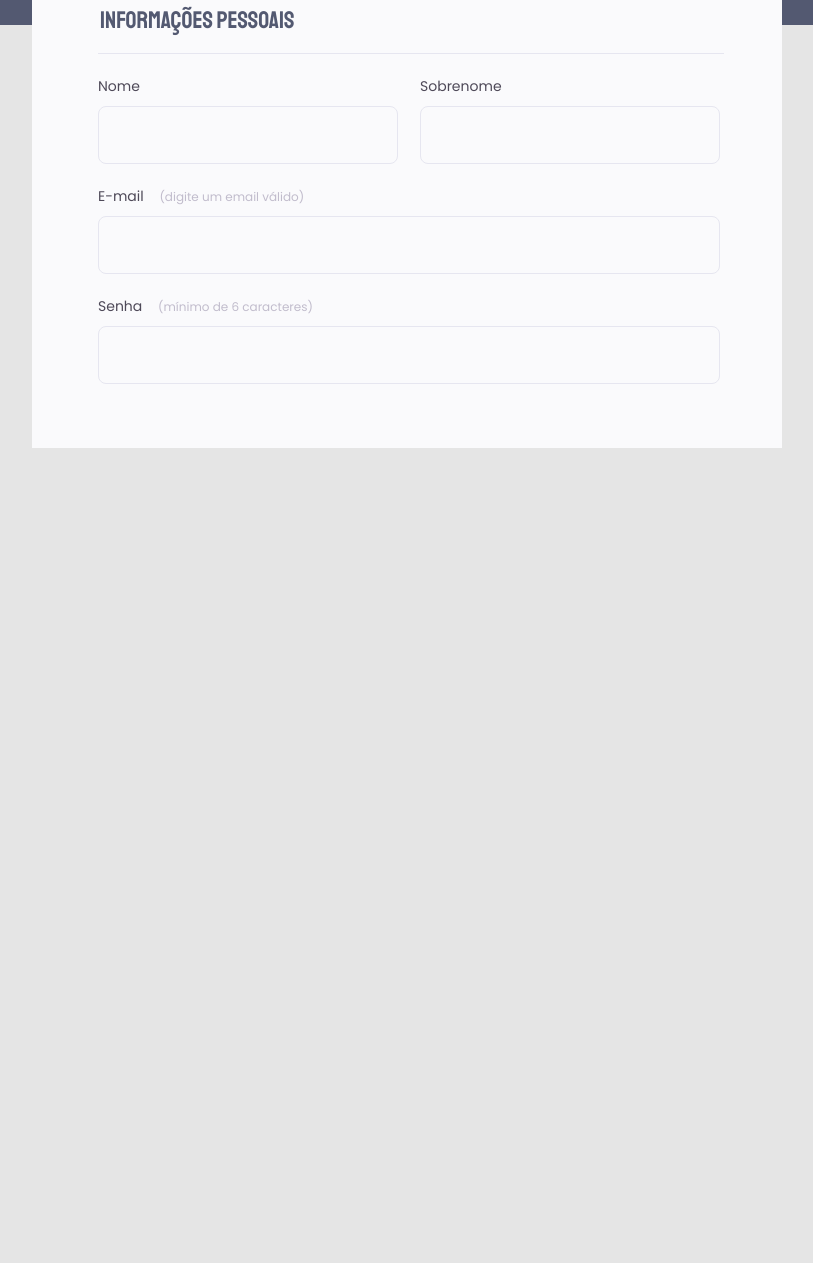
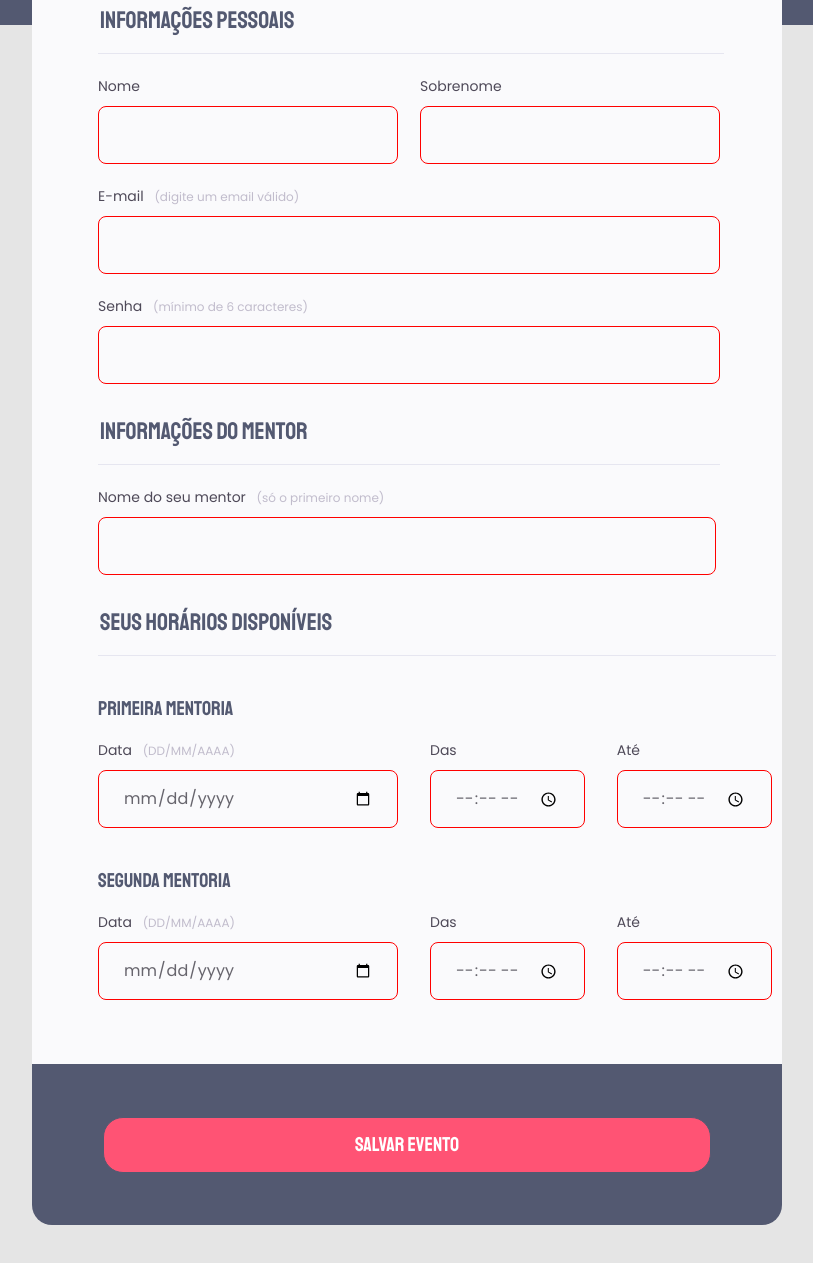
Before and after one commit to Patonildos/Stage-03---Formul-rio-intermedi-rio, a plain HTML site: page index.html in a window 1280 px wide. Shown: the part 411-1674 px from the top of the page, without its empty margins (233-1046 px from the left). Before the commit the page ends 867 px from the top, so only its background shows below. Drawn offline with Linux system fonts and the light colour scheme.

Commit message:
finished

```diff
--- a/index.html
+++ b/index.html
@@ -19,37 +19,87 @@
             <P>Preencha o formulário abaixo para agendar a sua mentoria</P>
         </header>
 
-       <form class="my-form">
+       <form id="my-form">
             <fieldset>
                 <div class="fieldset-wrapper">
                     <legend>Informações pessoais</legend>
-
                     <div class="name">
                         <div class="input-wrapper">
                             <label for="name">Nome</label>
                             <input type="text" id="name" required>
                         </div>
-
                         <div class="input-wrapper">
                             <label for="last-name">Sobrenome</label>
                             <input type="text" id="last-name" required>
                         </div>
                     </div>
+                    <div class="input-wrapper">
+                        <label for="email">E-mail <span>(digite um email válido)</span></label>
+                        <input type="email" id="email" required>
+                    </div>
+                    <div class="input-wrapper">
+                        <label for="password">Senha <span>(mínimo de 6 caracteres)</span></label>
+                        <input type="password" id="password" required minlength="6">
+                    </div>
+                </div>
+            </fieldset>
 
+            <fieldset>
+                <div class="fieldset-wrapper">
+                    <legend>Informações do mentor</legend>
                         <div class="input-wrapper">
-                            <label for="email">E-mail <span>(digite um email válido)</span></label>
-                            <input type="email" id="email" required>
+                            <label for="mentor-name">Nome do seu mentor <span>(só o primeiro nome)</span></label>
+                            <input type="text" id="mentor-name" required>
+                        </div>
+                </div>
+            </fieldset>
+
+            <fieldset>
+                <div class="fieldset-wrapper">
+                    <legend>Seus horários disponíveis</legend>
+
+                    <h2>Primeira mentoria</h2>
+                    <div class="col-3">
+                        <div class="input-wrapper">
+                            <label for="date">Data <span>(DD/MM/AAAA)</span></label>
+                            <input type="date" id="date" required>
                         </div>
 
                         <div class="input-wrapper">
-                            <label for="password">Senha <span>(mínimo de 6 caracteres)</span></label>
-                            <input type="password" id="password" required minlength="6">
+                            <label for="begin">Das</label>
+                            <input type="time" id="begin" required>
                         </div>
 
+                        <div class="input-wrapper">
+                            <label for="end">Até</label>
+                            <input type="time" id="end" required>
+                        </div>
+                    </div>
+
+                    <h2>Segunda mentoria</h2>
+                    <div class="col-3">
+                        <div class="input-wrapper">
+                            <label for="date">Data <span>(DD/MM/AAAA)</span></label>
+                            <input type="date" id="date" required>
+                        </div>
+
+                        <div class="input-wrapper">
+                            <label for="begin">Das</label>
+                            <input type="time" id="begin" required>
+                        </div>
+
+                        <div class="input-wrapper">
+                            <label for="end">Até</label>
+                            <input type="time" id="end" required>
+                        </div>
+                    </div>
                 </div>
             </fieldset>
-       </div>
+        </form>
+
+            <footer>
+                <button class=button form="my-form"> Salvar evento </button>
+            </footer>
     </div>
-
 </body>
 </html>
--- a/style.css
+++ b/style.css
@@ -19,7 +19,7 @@ body, input, select, textarea {
 }
 
 header h1 {
-    font-family: 'Staatliches';
+    font-family: 'Staatliches', sans-serif;
     font-weight: 400;
     font-size: 48px;
     line-height: 60px;
@@ -49,7 +49,7 @@ form {
     display: flex;
     flex-direction: column;
     gap: 30px;
-    border-radius: 8px 8px 0 0;
+    border-radius: 20px 20px 0 0;
     margin-top: 58px;
     background: #FAFAFC;
     min-height: 300px;
@@ -85,7 +85,7 @@ fieldset legend {
     gap: 22px;
 }
 
-.name .input-wrapper {
+.name >:nth-child(n){
     width: 300px;
 }
 
@@ -102,7 +102,7 @@ fieldset legend {
 }
 
 .input-wrapper label span {
-    margin-left: 12px;
+    margin-left: 7px;
     color: #C1BCCC;
     font-size: 12px;
     line-height: 20px;
@@ -123,3 +123,57 @@ fieldset legend {
     line-height: 26px;
     color: #67656d;
 }
+
+fieldset h2 {
+    font-family: 'Staatliches';
+    font-style: normal;
+    font-weight: 400;
+    font-size: 20px;
+    line-height: 34px;
+    color: #535971;
+    margin: 16px 0 -8px;
+}
+
+.col-3 {
+    display: flex;
+    gap: 32px;
+}
+
+.col-3 >:nth-child(1) {
+    width: 300px;
+}
+
+footer {
+    background: #535971;
+
+    display: flex;
+    flex-direction: column;
+
+    padding: 52px 71px;
+
+    margin-bottom: 100px;
+
+    border-top: 1px solid #535971;
+    border-radius: 0px 0px 20px 20px;
+}
+
+footer .button {
+    height: 56px;
+    background-color: #FF5374;
+
+    font-family: "Staatliches", sans-serif;
+    color: white;
+
+    border: 1px solid #535971;
+    border-radius: 20px;
+    font-size: 20px;
+    line-height: 26px;
+}
+
+footer .button:hover {
+    background-color: #ff2c56;
+}
+
+input:invalid {
+    border: 1px solid red;
+}
```
